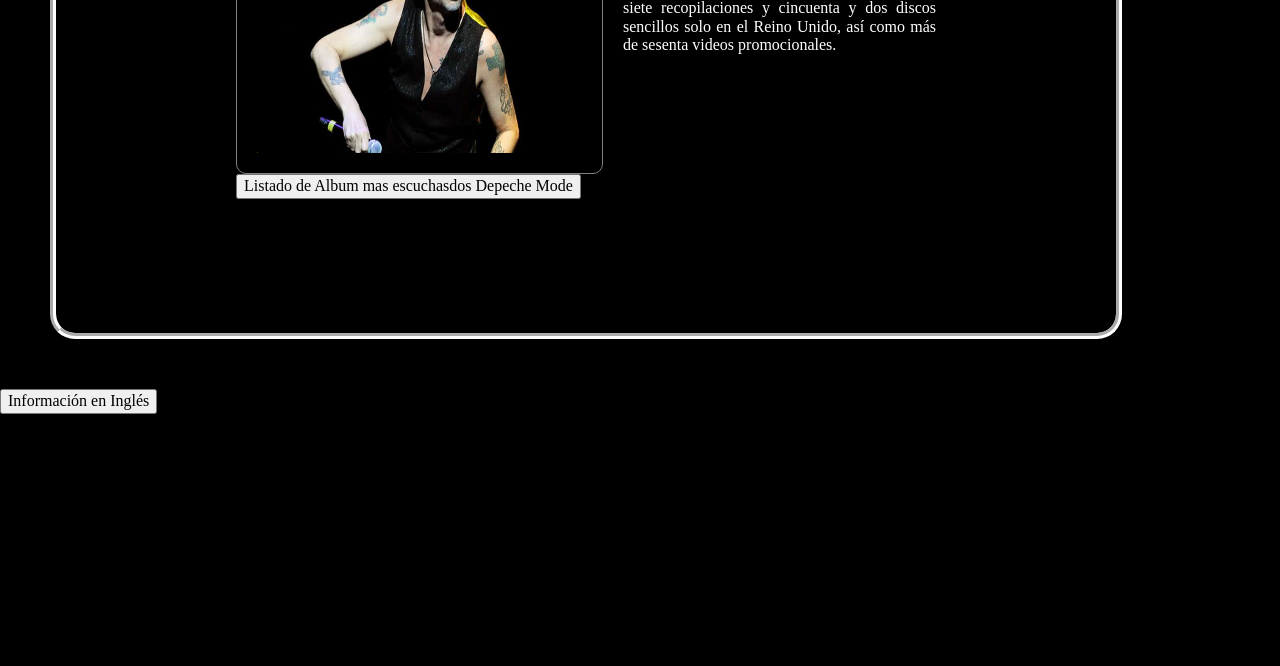
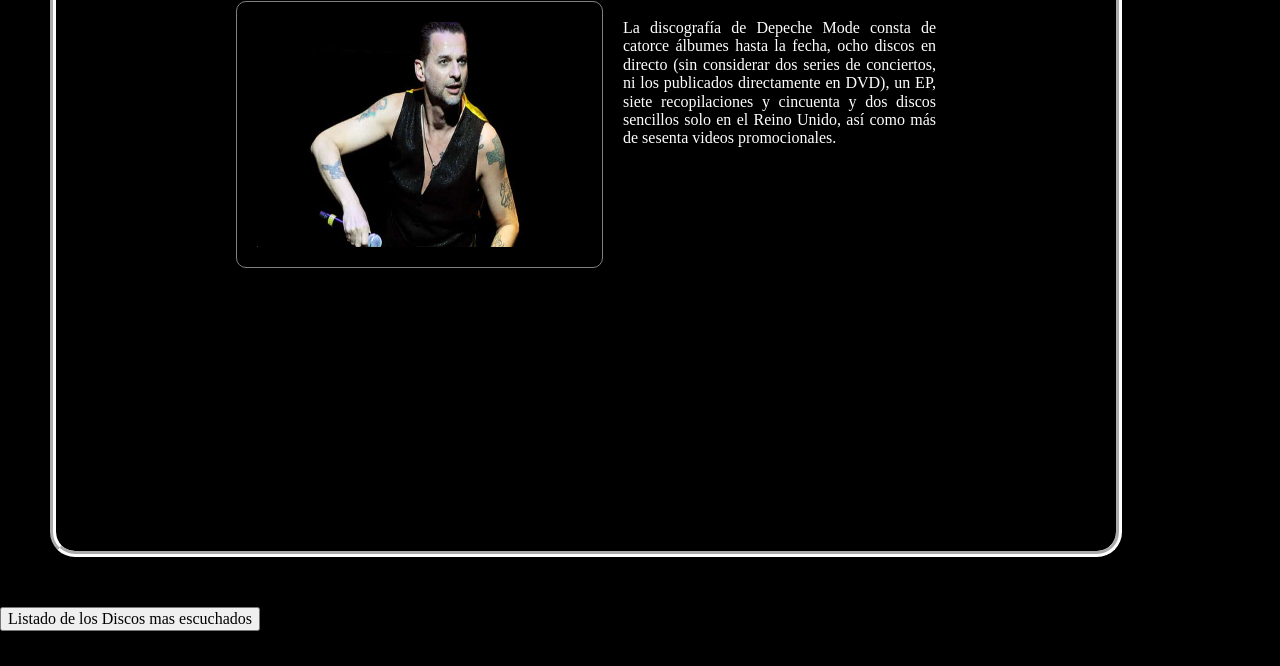
Before and after one commit to apaisgarcia/MyLastFM, a plain HTML site: page HTML/new.html in a window 1280 px wide. Shown: the part 511-1177 px from the top of the page. Before the commit the page ends 941 px from the top, so only its background shows below. Drawn offline with nearby package versions, Linux system fonts and the light colour scheme.

Commit message:
arreglo consultas

```diff
--- a/CSS/style.css
+++ b/CSS/style.css
@@ -61,7 +61,7 @@ html{
 }
 .textoabout{
   width: 700px;
-  height: 350px;
+  height: 450px;
   padding: 180px;
   float:left;
   border: 6px groove white;
--- a/HTML/new.html
+++ b/HTML/new.html
@@ -35,34 +35,32 @@
         <li>Nombre Real <div id="nombreReal"></div></li>
     </ul>
 </nav>
-
-
+<li> <button  onclick="artistaInfo()"> Nombre del Grupo  <div id="Nombreartista" ></div></button></li>
+<p id="demo4"></p>
+<br><br>
+<button type="button" onclick="loadDoc3()"> Información en Inglés</button>
+</p>
 
 <div class="textoabout">
 
-    <li> <button  onclick="artistaInfo()"> Nombre del Grupo  <div id="Nombreartista" ></div></button></li>
+
     <h1>Depeche Mode Discografía </h1>
     <img class= "floatI" src="../IMAGES/davidGahan.png" width="325" height="225">
     <br>
     La discografía de Depeche Mode consta de catorce álbumes hasta la fecha, ocho discos en directo (sin considerar dos series de conciertos,
     ni los publicados directamente en DVD), un EP, siete recopilaciones y cincuenta y dos discos sencillos solo en el Reino Unido, así como más
     de sesenta videos promocionales.
-    <table id="demo"></table>
-    <br><br>
-    <button type="button" onclick="loadDoc()"> Listado de Album mas escuchasdos Depeche Mode</button>
-    <br><br>
+
+</div>
+<p>
+<table id="demo"></table>
+<br><br>
+<button type="button" onclick="loadDoc()"> Listado de  los Discos mas escuchados</button>
+<br><br>
+</p>
 
 
 
-
-</div>
-
-<p>
-
-<p id="demo4"></p>
-<br><br>
-<button type="button" onclick="loadDoc3()"> Información en Inglés</button>
-</p>
 
 
 
@@ -70,7 +68,7 @@
 <!--<li> <button  onclick="myLoginFunction()"> Acceso Login</button> </li> -->
 <!--<li> <button  onclick="calculateApiSignatureStack()"> Achurrito</button> </li> -->
 
-
+<div class="artist"> </div>
 
 
 
```
Also changed, not shown: SCRIPTS/archivo.js (+9 -0 lines).
